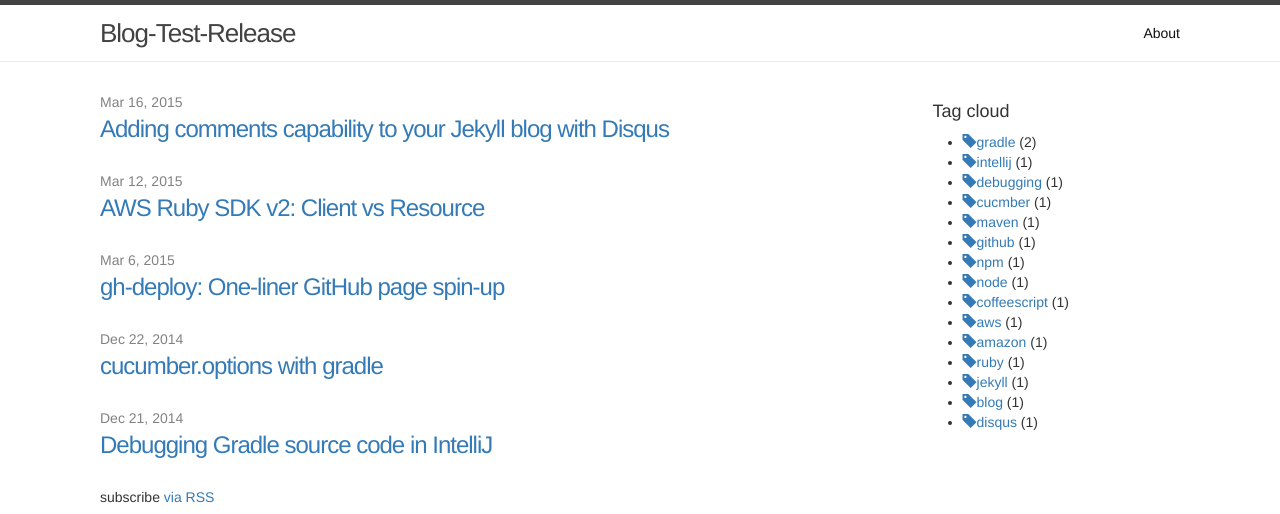
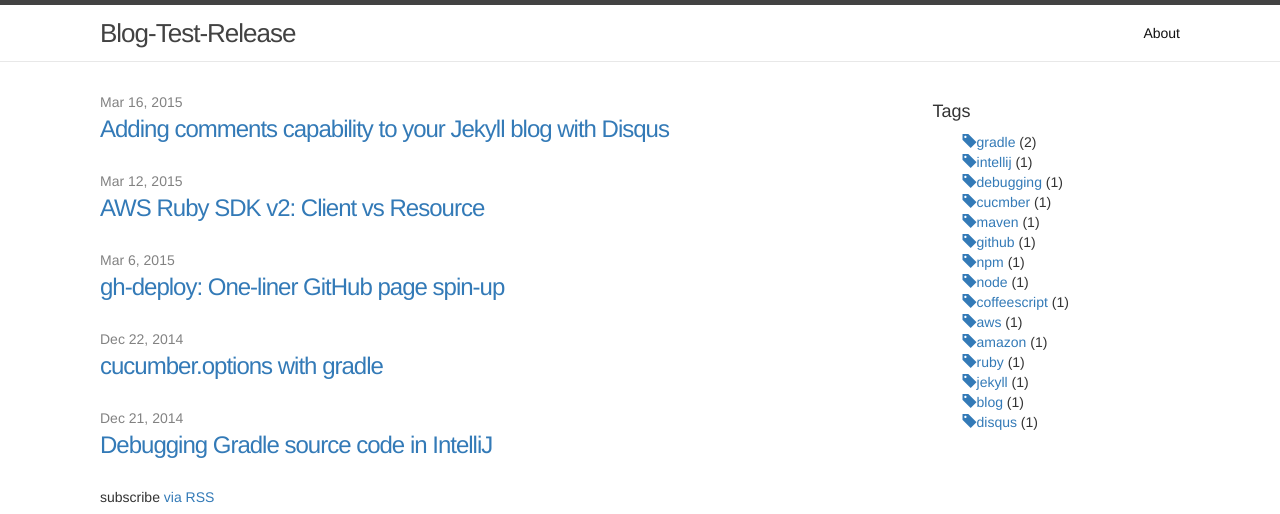
Before and after one commit to danielsiwiec/leanoverboard.com, a Jekyll site: the page built from index.html, in a window 1280 px wide. Shown: the top 514 px of the page. Built offline with Jekyll 4.4.1, drawn with Linux system fonts in a browser that asks for light colours; nearby versions of some CDN libraries.

Commit message:
Remove bullet points from tags list

```diff
--- a/css/main.scss
+++ b/css/main.scss
@@ -52,3 +52,7 @@ $on-laptop:        800px;
 h2.post-title {
   margin-top: 5px;
 }
+
+ul.tags {
+  list-style-type: none;
+}
--- a/index.html
+++ b/index.html
@@ -16,7 +16,7 @@ layout: default
   </div>
   <div class='col-sm-3 col-sm-offset-1'>
     <div>
-      <h4>Tag cloud</h4>
+      <h4>Tags</h4>
       <ul class="tags">
       {% for tag in site.tags %}
         {% assign tagName = tag | first | downcase | replace:" ","-" %}
```
